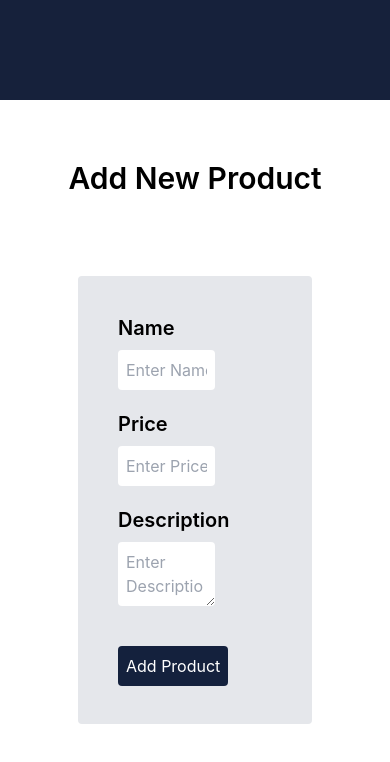
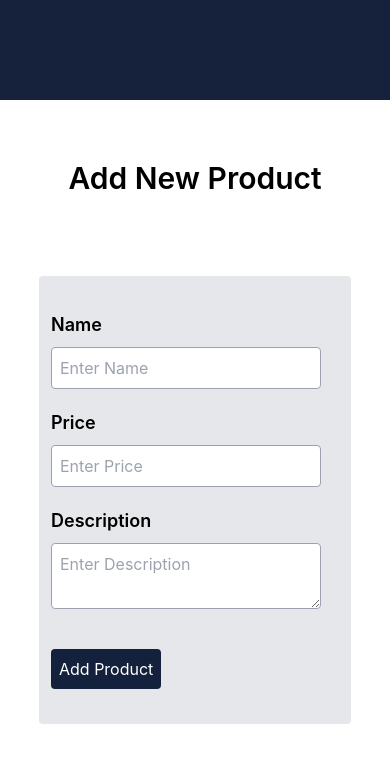
Before and after one commit to dikaaayy/Emart-Project, a Next.js app: page /addProduct in a window 390 px wide. Shown: the top 762 px of the page. Built offline with nearby package versions, Linux system fonts and the light colour scheme.

Commit message:
added styling when focus

```diff
--- a/pages/addProduct.tsx
+++ b/pages/addProduct.tsx
@@ -43,14 +43,14 @@ export default function AddProduct() {
         <h1>Add New Product</h1>
       </div>
       <div className="flex justify-center">
-        <div className="my-20 flex flex-col justify-center w-[60%] h-[28rem] bg-gray-200 rounded">
+        <div className="my-20 flex flex-col justify-center w-[80%] lg:w-[60%] h-[28rem] bg-gray-200 rounded">
           <form onSubmit={submitHandler} autoComplete="off">
-            <div className="ml-10 flex flex-col gap-y-2 mb-5">
-              <label htmlFor="productName" className="text-xl font-semibold">
+            <div className="ml-3 md:ml-10 flex flex-col gap-y-2 mb-5">
+              <label htmlFor="productName" className="text-lg md:text-xl font-semibold">
                 Name
               </label>
               <input
-                className="w-1/2 overflow-auto p-2 rounded"
+                className="w-[90%] md:w-1/2 overflow-auto p-2 rounded border border-gray-400 outline-1 outline-gray-700 focus:border-gray-500"
                 placeholder="Enter Name"
                 type="text"
                 name="productName"
@@ -60,12 +60,12 @@ export default function AddProduct() {
                 maxLength={14}
               />
             </div>
-            <div className="ml-10 flex flex-col gap-y-2 mb-5">
-              <label htmlFor="productCost" className="text-xl font-semibold">
+            <div className="ml-3 md:ml-10 flex flex-col gap-y-2 mb-5">
+              <label htmlFor="productCost" className="text-lg md:text-xl font-semibold">
                 Price
               </label>
               <input
-                className="w-1/2 overflow-auto p-2 rounded"
+                className="w-[90%] md:w-1/2 overflow-auto p-2 rounded border border-gray-400 outline-1 outline-gray-700 focus:border-gray-500"
                 placeholder="Enter Price"
                 type="text"
                 name="productCost"
@@ -75,12 +75,12 @@ export default function AddProduct() {
                 maxLength={15}
               />
             </div>
-            <div className="ml-10 flex flex-col gap-y-2 mb-10">
-              <label htmlFor="productDesc" className="text-xl font-semibold">
+            <div className="ml-3 md:ml-10 flex flex-col gap-y-2 mb-10">
+              <label htmlFor="productDesc" className="text-lg md:text-xl font-semibold">
                 Description
               </label>
               <textarea
-                className="w-1/2 overflow-auto p-2 rounded"
+                className="w-[90%] md:w-1/2 overflow-auto p-2 rounded border border-gray-400 outline-1 outline-gray-700 focus:border-gray-500"
                 placeholder="Enter Description"
                 rows={2}
                 name="productDesc"
@@ -91,7 +91,7 @@ export default function AddProduct() {
               />
             </div>
             <button
-              className="ml-10 bg-[#14213D] hover:bg-[#1a2c52] transition duration-500 text-white px-2 py-2 rounded"
+              className="ml-3 md:ml-10 bg-[#14213D] hover:bg-[#1a2c52] transition duration-500 text-white px-2 py-2 rounded"
               type="submit"
               onClick={() => {
                 setProduct({ ...product, productID: String(uid(25)) });
```
